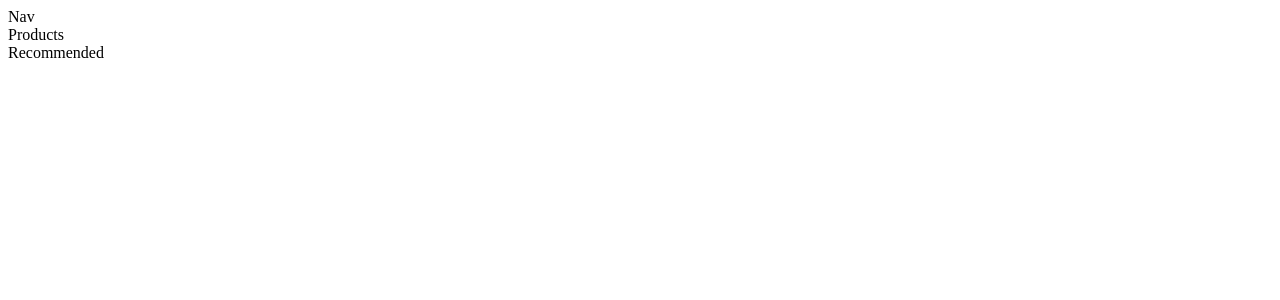
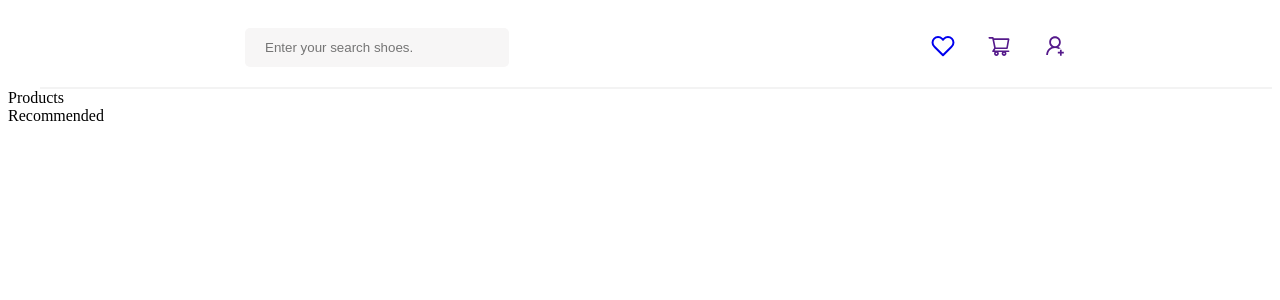
Before and after one commit to Mahesh2056/GLORIAVITA-CRAFTTECH-SOLUTIONS-Ecommerce-filtering, a React (Create React App) app: page / in a window 1280 px wide. Shown: the top 300 px of the page. Built offline with nearby package versions, Linux system fonts and the light colour scheme.

Commit message:
Create Navigation Section

```diff
--- a/package.json
+++ b/package.json
@@ -8,6 +8,7 @@
     "@testing-library/user-event": "^13.5.0",
     "react": "^18.3.1",
     "react-dom": "^18.3.1",
+    "react-icons": "^5.2.1",
     "react-scripts": "5.0.1",
     "web-vitals": "^2.1.4"
   },
--- a/src/Navigation/Nav.css
+++ b/src/Navigation/Nav.css
@@ -0,0 +1,26 @@
+nav {
+    display: flex;
+    border-bottom: 2px solid #f3f3f3;
+    justify-content: space-around;
+    align-items: center;
+    padding: 20px;
+    z-index: 999;
+    margin-left: 2rem;
+}
+
+input {
+    padding: 12px 20px;
+    border: none;
+    background: #f7f6f6;
+    outline: none;
+    margin-right: 20px;
+    border-radius: 5px;
+    position: relative;
+    width: 14rem;
+}
+
+.nav-icons {
+    width: 1.5rem;
+    height: 1.5rem;
+    margin-left: 2rem;
+}
--- a/src/Navigation/Nav.js
+++ b/src/Navigation/Nav.js
@@ -1,7 +1,29 @@
+import { FiHeart } from "react-icons/fi";
+import { AiOutlineShoppingCart, AiOutlineUserAdd } from "react-icons/ai";
 import "./Nav.css";
 
 function Nav(){
-  return <div>Nav</div>;
+  return <nav>
+    <div className="nav-container">
+      <input
+        type="text"
+        className="search-input"
+        placeholder="Enter your search shoes."
+      />
+    </div>
+
+    <div className="profile-container">
+      <a href="#">
+        <FiHeart className="nav-icons" />
+      </a>
+      <a href="">
+        <AiOutlineShoppingCart className="nav-icons" />
+      </a>
+      <a href="">
+        <AiOutlineUserAdd className="nav-icons" />
+      </a>
+    </div>
+  </nav>
 }
 
 export default Nav;
--- a/src/index.css
+++ b/src/index.css
@@ -1,13 +1,26 @@
-body {
+* {
+  padding: 0;
   margin: 0;
-  font-family: -apple-system, BlinkMacSystemFont, 'Segoe UI', 'Roboto', 'Oxygen',
-    'Ubuntu', 'Cantarell', 'Fira Sans', 'Droid Sans', 'Helvetica Neue',
-    sans-serif;
-  -webkit-font-smoothing: antialiased;
-  -moz-osx-font-smoothing: grayscale;
+  box-sizing: border-box;
+  font-family: sans-serif;
 }
 
-code {
-  font-family: source-code-pro, Menlo, Monaco, Consolas, 'Courier New',
-    monospace;
+a {
+  text-decoration: none;
+  color: rgb(97, 97, 97);
 }
+
+li {
+  list-style: none;
+}
+
+.btns {
+  padding: 10px 20px;
+  margin-right: 6px;
+  background: transparent;
+  border: none;
+  border: 0.6px solid #ccc;
+  border-radius: 5px;
+  color: #323232;
+  cursor: pointer;
+}
```
Also changed, not shown: 1 other file (tests, documents, lock files or other folders).
